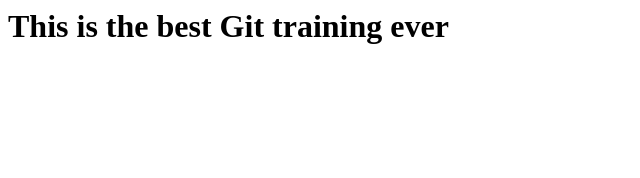
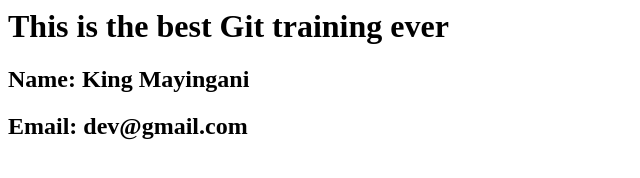
Before and after one commit to KMayingani/test-repo, a plain HTML site: page index.html in a window 1280 px wide. Shown: the whole page, without its empty margins (0-640 px from the left). Drawn offline with Linux system fonts and the light colour scheme.

Commit message:
updated index.html

```diff
--- a/index.html
+++ b/index.html
@@ -1 +1,3 @@
 <h1> This is the best Git training ever </h1>
+<h2> Name: King Mayingani </h2>
+<h2> Email: dev@gmail.com </h2>
```
